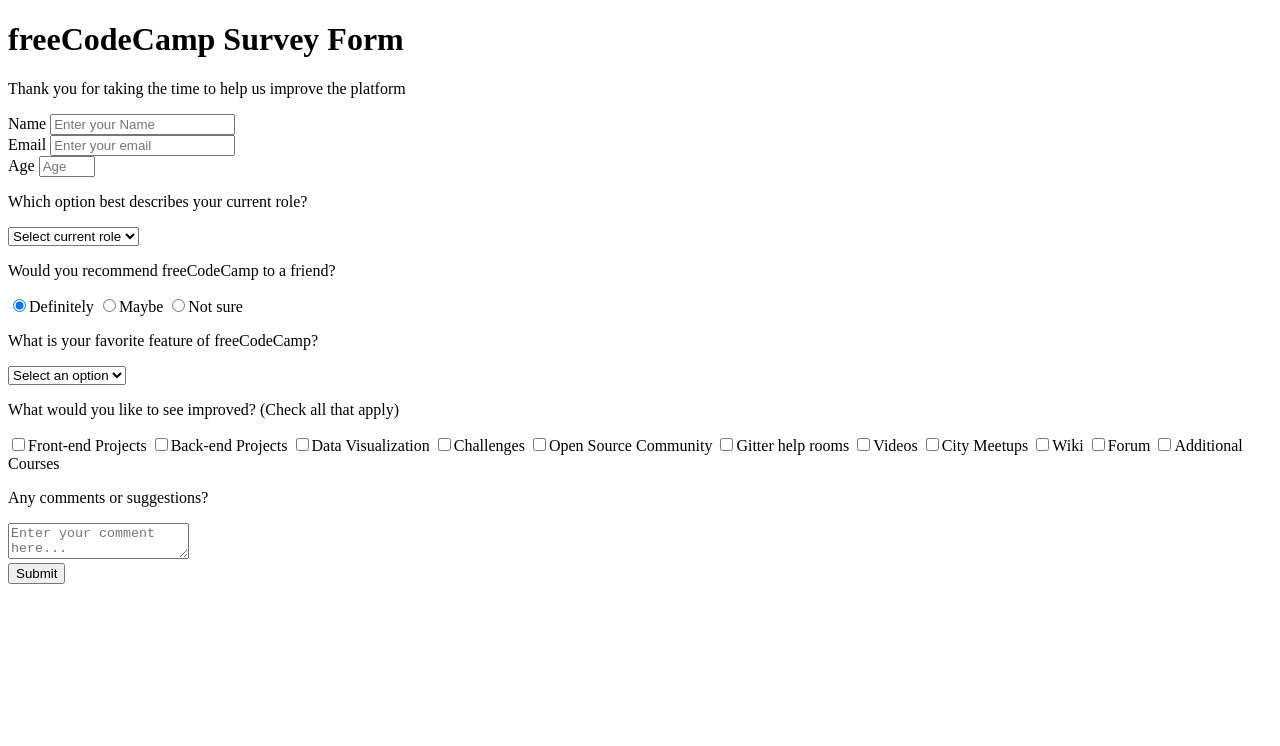
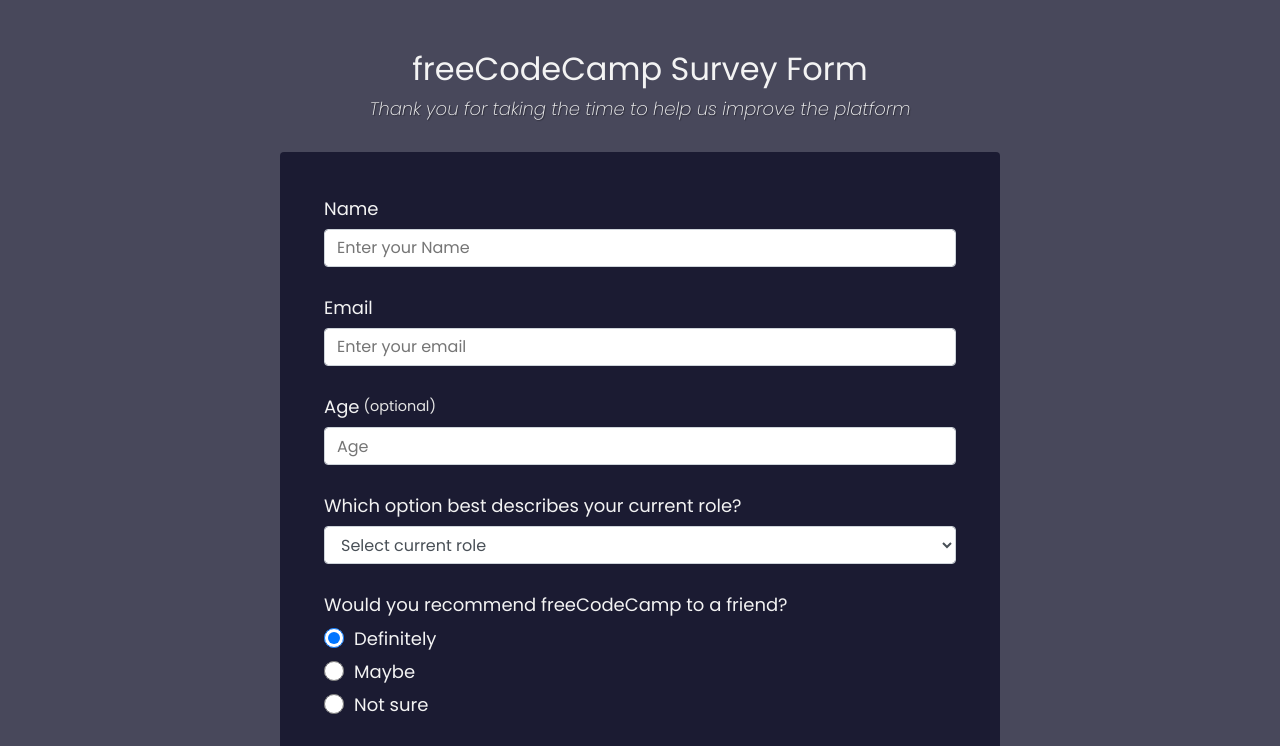
Before and after one commit to massaillon/Survey-Forms, a website: page index.html in a window 1280 px wide. Shown: the top 746 px of the page. Drawn offline with Linux system fonts and the light colour scheme.

Commit message:
Add CSS file and Updated CSS and HTML files

```diff
--- a/index.html
+++ b/index.html
@@ -7,15 +7,15 @@
         <link rel="stylesheet" href="../Survey-Forms/style.css">
     </head>
     <body >
-        <header>
-            <nav id="menu-top"></nav>
-        </header>
         <main>
-            <h1>freeCodeCamp Survey Form</h1>
-            <p>Thank you for taking the time
+
+          <header>
+            <h1 id="title">freeCodeCamp Survey Form</h1>
+            <p id="description">Thank you for taking the time
                 to help us improve the platform</p>
+          </header>
 
-                <form id="forms-container">
+            <form id="forms-container">
 
                    <div class="form-items">
                        <label id="name-label" for="name">Name</label>
@@ -26,8 +26,10 @@
                     <input id="email" class="forms-management" type="email" required="" name="email" placeholder="Enter your email">
                    </div>
                    <div class="form-items">
-                    <label id="age-label" for="number">Age</label>
-                    <input id="age" class="forms-management" type="number" required="" name="age" placeholder="Age" min="10" max="99">
+                    <label id="number-label" for="number">Age
+                        <span class="clue">(optional)</span>
+                    </label>
+                    <input id="number" class="forms-management" type="number" required="" name="age" placeholder="Age" min="10" max="99">
                    </div>
                    <div class="form-items">
                     <p>Which option best describes your current role?</p>
@@ -91,6 +93,8 @@
                   </button>
                 </div>
                 </form>
+                <script src="https://cpwebassets.codepen.io/assets/common/stopExecutionOnTimeout-1b93190375e9ccc259df3a57c1abc0e64599724ae30d7ea4c6877eb615f89387.js"></script>
+                <script src="https://cdn.freecodecamp.org/testable-projects-fcc/v1/bundle.js"></script>
 
             </main>
 
--- a/style.css
+++ b/style.css
@@ -1 +1,155 @@
 @import url('https://fonts.googleapis.com/css2?family=Poppins:ital,wght@0,100;0,200;0,300;0,400;0,500;0,600;0,700;0,800;0,900;1,100;1,200;1,300;1,400;1,500;1,700;1,800;1,900&display=swap');
+
+html {
+  box-sizing: border-box;
+}
+
+body {
+  font-family: 'Poppins', sans-serif;
+  font-size: 1rem;
+  font-weight: 400;
+  line-height: 1.4;
+  color: #f3f3f3;
+  margin: 0;
+  background-color: rgba(27, 27, 50, 0.8);
+}
+
+main {
+  max-width: 720px;
+  width: 100%;
+  margin: 3.125rem auto 0 auto;
+  box-sizing: border-box;
+}
+
+header {
+  padding: 0 0.625rem;
+  margin-bottom: 1.875rem;
+  box-sizing: border-box;
+}
+
+#title {
+  text-align: center;
+}
+
+h1 {
+  margin-top: 0;
+  margin-bottom: 0.5rem;
+  font-weight: 400;
+  line-height: 1.2;
+  box-sizing: border-box;
+}
+
+#description {
+  text-align: center;
+  font-style: italic;
+  font-weight: 200;
+  text-shadow: 1px 1px 1px rgba(0, 0, 0, 0.4);
+}
+
+h1,
+p {
+  margin-top: 0;
+  margin-bottom: 0.5rem;
+}
+
+p {
+  font-size: 1.125rem;
+}
+
+#forms-container {
+  padding: 2.5rem;
+  background-color: #1b1b32;
+  border-radius: 0.25rem;
+  box-sizing: border-box;
+}
+
+.form-items {
+  margin: 0 auto 1.25rem auto;
+  padding: 0.25rem;
+  box-sizing: border-box;
+}
+
+.name-label {
+  display: flex;
+  align-items: center;
+  font-size: 1.125rem;
+  margin-bottom: 0.5rem;
+  box-sizing: border-box;
+}
+
+input {
+  margin: 0;
+  font-family: inherit;
+  font-size: inherit;
+  line-height: inherit;
+  box-sizing: border-box;
+}
+
+.forms-management {
+  display: block;
+  width: 100%;
+  height: 2.375rem;
+  padding: 0.375rem 0.75rem;
+  color: #495057;
+  background-color: #fff;
+  background-clip: padding-box;
+  border: 1px solid #ced4da;
+  border-radius: 0.25rem;
+  transition: border-color 0.15s ease-in-out, box-shadow 0.15s ease-in-out;
+}
+
+label {
+  display: flex;
+  align-items: center;
+  font-size: 1.125rem;
+  margin-bottom: 0.5rem;
+  box-sizing: border-box;
+}
+
+.clue {
+  margin-left: 0.25rem;
+  font-size: 0.9rem;
+  color: #e4e4e4;
+  box-sizing: border-box;
+}
+
+.input-radio,
+.input-checkbox {
+  display: inline-block;
+  margin-right: 0.625rem;
+  min-height: 1.25rem;
+  min-width: 1.25rem;
+}
+
+input,
+button,
+select,
+textarea {
+  margin: 0;
+  font-family: inherit;
+  font-size: inherit;
+  line-height: inherit;
+  box-sizing: border-box;
+}
+
+.input-textarea {
+  min-height: 120px;
+  width: 100%;
+  padding: 0.625rem;
+  resize: vertical;
+  box-sizing: border-box;
+}
+
+.submit-button {
+  display: block;
+  width: 100%;
+  padding: 0.75rem;
+  background-color: #37af65;
+  color: inherit;
+  border-radius: 2px;
+  cursor: pointer;
+}
+
+button {
+  border: none;
+}
```
